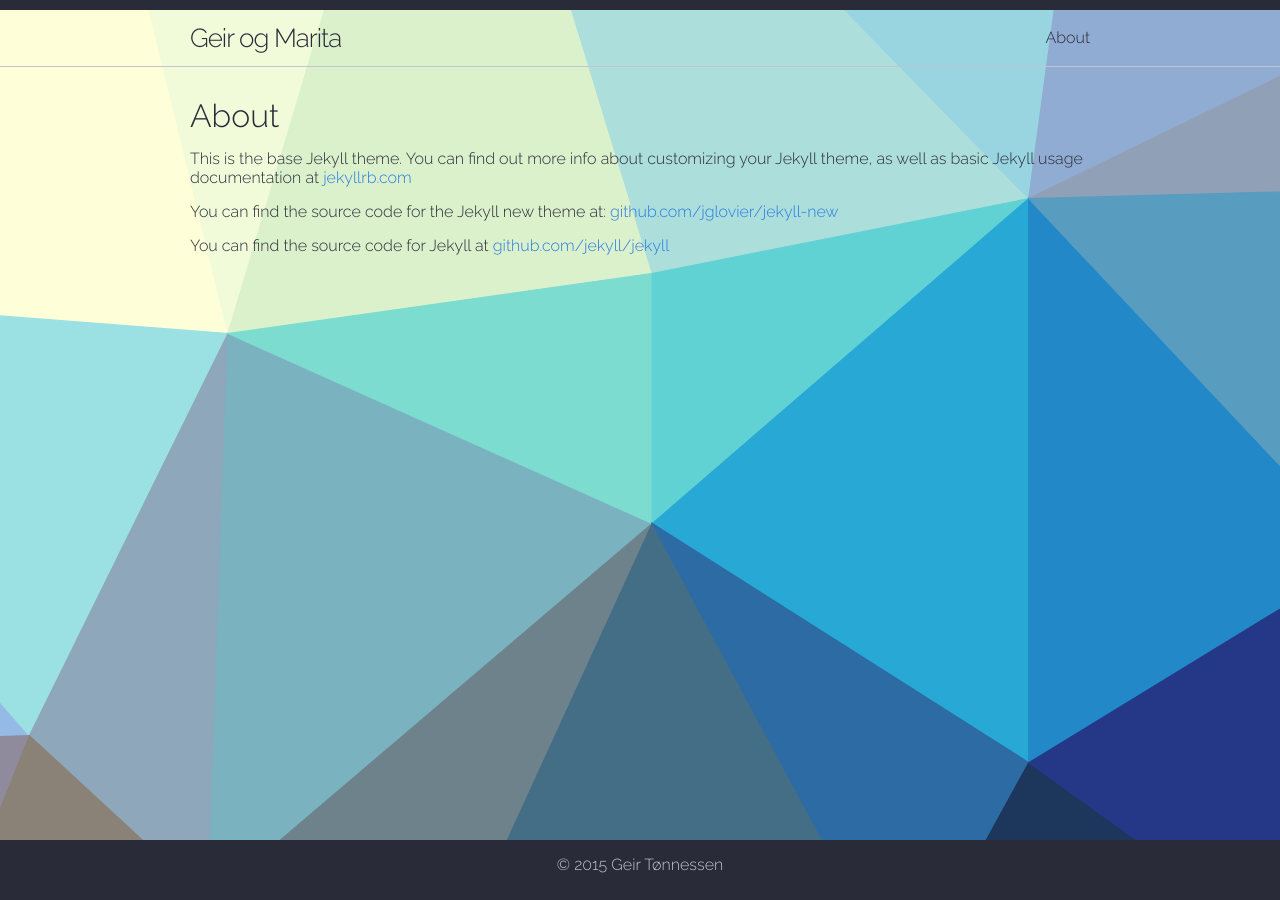
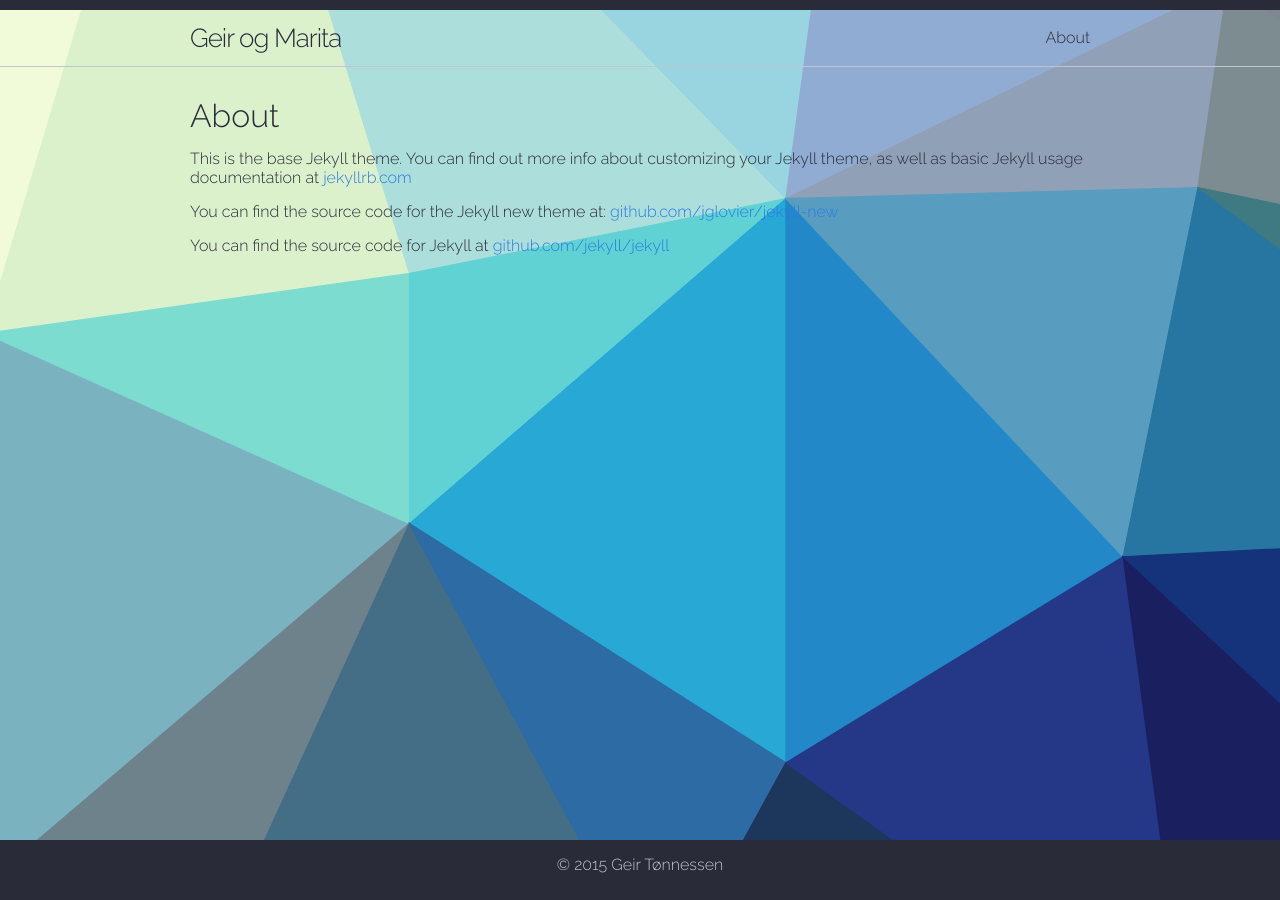
Before and after one commit to GeirT/geirogmarita, a Jekyll site: the page built from about.md, in a window 1280 px wide. Built offline with Jekyll 4.4.1, drawn with Linux system fonts in a browser that asks for light colours.

Commit message:
Improve background image, tip from [1]
* Better handling of resizing the browser window
* It's fixed when you scroll the page as well

[1] https://css-tricks.com/perfect-full-page-background-image/

```diff
--- a/_sass/_base.sass
+++ b/_sass/_base.sass
@@ -34,7 +34,7 @@
 //
 body,
 html
-  background-image: url(/images/blue-polygons.svg)
+  background: url(/images/blue-polygons.svg) no-repeat center center fixed
   -webkit-background-size: cover
   -moz-background-size: cover
   background-size: cover
```
